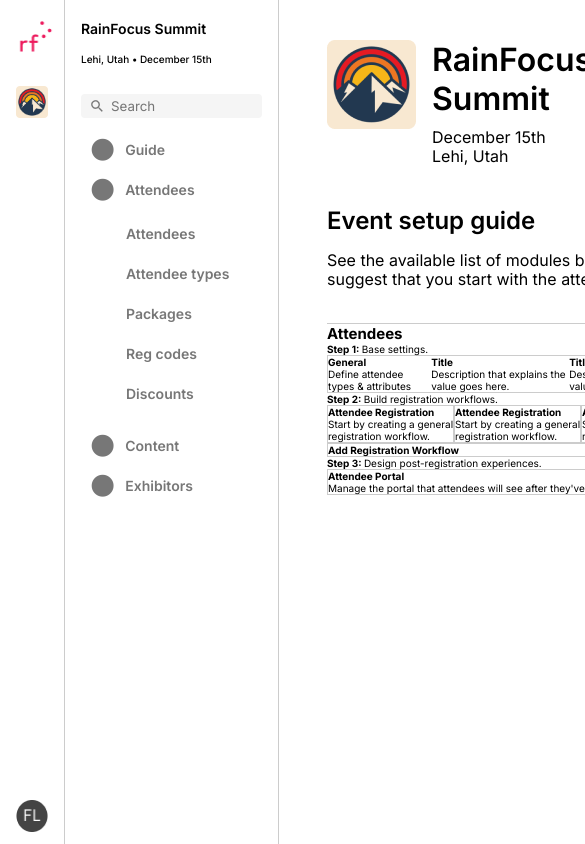
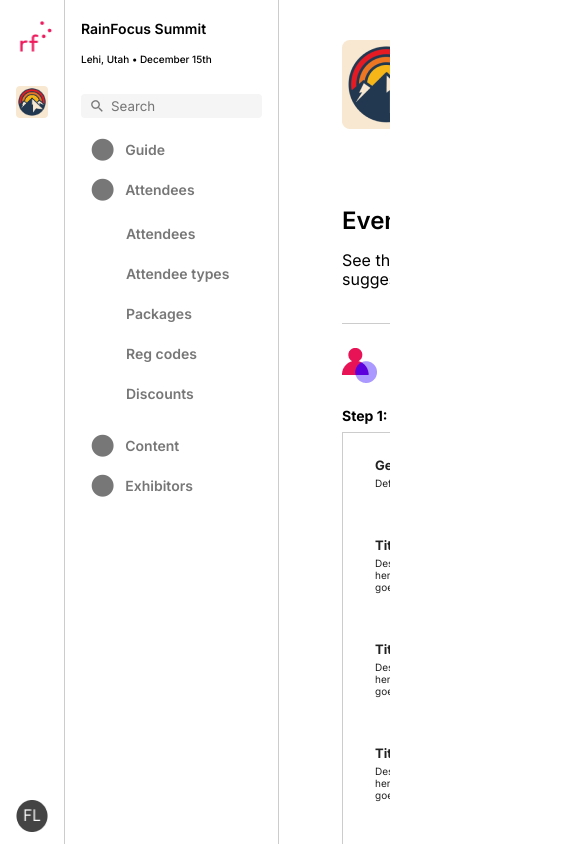
Before and after one commit to sjordan2010/Stefan-Jordan-rf-ui, a React (Vite) app: page /attendees in a window 390 px wide. Shown: the top 844 px of the page, 585 px wide, since content can reach past the window. Built offline with nearby package versions, Linux system fonts and the light colour scheme.

Commit message:
screen size styling good to go, next - mobile responsive and some functionality

```diff
--- a/output.css
+++ b/output.css
@@ -7,7 +7,7 @@
 }
 
 html {
-  height: 100vh;
+  height: 100%;
   width: 100vw;
   font-size: 10px;
   overflow-x: hidden;
@@ -19,12 +19,21 @@
   }
 }
 .app-container {
-  height: 100vh;
+  height: 100%;
   width: 100vw;
+  overflow-y: scroll;
 }
 
 .flex {
   display: flex;
+}
+
+.align-center {
+  align-items: center;
+}
+
+.just-center {
+  justify-content: center;
 }
 
 .flex-column {
@@ -42,6 +51,8 @@
 
 .nav-container {
   height: 100vh;
+  position: fixed;
+  background-color: white;
 }
 
 nav {
@@ -158,6 +169,7 @@
 .main-container {
   padding: 4rem 4.8rem;
   flex-grow: 1;
+  margin-left: 29.4rem;
 }
 
 .title-container {
@@ -213,4 +225,122 @@
   background: #4700a9;
 }
 
+.selection-header {
+  margin: 2.4rem 0 2.4rem 0;
+  gap: 2.4rem;
+  font-style: normal;
+  font-weight: 600;
+  font-size: 2rem;
+  line-height: 2.4rem;
+}
+.selection-header p {
+  vertical-align: middle;
+}
+
+.steps-container {
+  gap: 2.4rem;
+}
+
+.ind-step-container {
+  gap: 0.8rem;
+}
+.ind-step-container header {
+  font-style: normal;
+  font-weight: 700;
+  font-size: 1.4rem;
+  line-height: 1.7rem;
+  color: black;
+}
+.ind-step-container header .light-text {
+  color: #444444;
+  font-weight: 400;
+}
+
+.step1 {
+  padding: 1.6rem 2.4rem;
+  gap: 3.2rem;
+  flex-wrap: wrap;
+}
+
+.setting {
+  display: flex;
+  flex-direction: column;
+  padding: 0.8rem;
+  gap: 0.4rem;
+  width: 22.1rem;
+}
+.setting:hover header {
+  color: #5C00DC;
+  cursor: auto;
+}
+.setting header {
+  font-style: normal;
+  font-weight: 700;
+  font-size: 1.3rem;
+  line-height: 1.6rem;
+  color: #222222;
+}
+.setting p {
+  color: #222222;
+}
+
+.workflow-container {
+  gap: 1.6rem;
+  flex-wrap: wrap;
+}
+
+.workflow {
+  display: flex;
+  flex-direction: column;
+  padding: 2.4rem 3.2rem;
+  gap: 0.4rem;
+  max-width: 34.1rem;
+  min-height: 12.2rem;
+  color: #222222;
+  flex-grow: 1;
+}
+.workflow header {
+  display: flex;
+  gap: 0.8rem;
+  font-style: normal;
+  font-weight: 700;
+  font-size: 1.3rem;
+  line-height: 1.6rem;
+  color: #222222;
+}
+.workflow p {
+  font-style: normal;
+  font-weight: 400;
+  font-size: 1.2rem;
+  line-height: 1.5rem;
+}
+
+.add-workflow {
+  padding: 2.4rem 3.2rem;
+  gap: 0.4rem;
+  width: 34.1rem;
+  min-height: 12.2rem;
+  margin-top: 0.8rem;
+}
+.add-workflow:hover {
+  cursor: pointer;
+}
+
+.portal {
+  padding: 2.4rem 3.2rem;
+  gap: 0.4rem;
+  width: 34.1rem;
+  height: 12.2rem;
+  background: #FFFFFF;
+}
+.portal header {
+  display: flex;
+  gap: 0.8rem;
+  font-style: normal;
+  font-weight: 700;
+  font-size: 1.3rem;
+  line-height: 1.6rem;
+  color: #222222;
+}
+
 /*# sourceMappingURL=output.css.map */
--- a/src/App.scss
+++ b/src/App.scss
@@ -13,7 +13,7 @@
 }
 
 html {
-  height: 100vh;
+  height: 100%;
   width: 100vw;
   font-size: 10px;
   overflow-x: hidden;
@@ -26,12 +26,21 @@
 }
 
 .app-container {
-  height: 100vh;
+  height: 100%;
   width: 100vw;
+  overflow-y: scroll;
 }
 
 .flex {
   display: flex;
+}
+
+.align-center {
+  align-items: center;
+}
+
+.just-center {
+  justify-content: center;
 }
 
 .flex-column {
@@ -49,6 +58,8 @@
 
 .nav-container {
   height: 100vh;
+  position: fixed;
+  background-color: white;
 }
 
 nav {
@@ -185,6 +196,7 @@
 .main-container {
   padding: 4rem 4.8rem;
   flex-grow: 1;
+  margin-left: 29.4rem;
 }
 
 .title-container {
@@ -248,3 +260,135 @@
     }
   }
 }
+
+.selection-header {
+  margin: 2.4rem 0 2.4rem 0;
+  gap: 2.4rem;
+  font-style: normal;
+  font-weight: 600;
+  font-size: 2.0rem;
+  line-height: 2.4rem;
+
+  p {
+    vertical-align: middle;
+  }
+}
+
+.steps-container {
+  gap: 2.4rem;
+}
+
+.ind-step-container {
+  gap: .8rem;
+
+  header {
+    font-style: normal;
+    font-weight: 700;
+    font-size: 1.4rem;
+    line-height: 1.7rem;
+    color: black;
+
+    .light-text {
+      color: $gray;
+      font-weight: 400;
+    }
+  }
+}
+
+.step1 {
+  padding: 1.6rem 2.4rem;
+  gap: 3.2rem;
+  flex-wrap: wrap;
+}
+
+.setting {
+  display: flex;
+  flex-direction: column;
+  padding: .8rem;
+  gap: .4rem;
+  width: 22.1rem;
+
+  &:hover {
+    header {
+      color: $purple;
+      cursor: auto;
+    }
+  }
+
+  header {
+    font-style: normal;
+    font-weight: 700;
+    font-size: 1.3rem;
+    line-height: 1.6rem;
+    color: $darkgray;
+  }
+
+  p {
+    color: $darkgray;
+  }
+}
+
+.workflow-container {
+  gap: 1.6rem;
+  flex-wrap: wrap;
+
+}
+.workflow {
+  display: flex;
+  flex-direction: column;
+  padding: 2.4rem 3.2rem;
+  gap: .4rem;
+  max-width: 34.1rem;
+  min-height: 12.2rem;
+  color: $darkgray;
+  flex-grow: 1;
+
+  header {
+    display: flex;
+    gap: .8rem;
+    font-style: normal;
+    font-weight: 700;
+    font-size: 1.3rem;
+    line-height: 1.6rem;
+    color: $darkgray;
+  }
+
+  p {
+    font-style: normal;
+    font-weight: 400;
+    font-size: 1.2rem;
+    line-height: 1.5rem;
+  }
+}
+
+.add-workflow {
+  padding: 2.4rem 3.2rem;
+  gap: .4rem;
+  width: 34.1rem;
+  min-height: 12.2rem;
+  margin-top: .8rem;
+
+  &:hover {
+    cursor: pointer;
+  }
+}
+
+.portal {
+  padding: 2.4rem 3.2rem;
+  gap: .4rem;
+
+  width: 34.1rem;
+  height: 12.2rem;
+
+  background: #FFFFFF;
+
+  header {
+    display: flex;
+    gap: .8rem;
+    font-style: normal;
+    font-weight: 700;
+    font-size: 1.3rem;
+    line-height: 1.6rem;
+    color: $darkgray;
+  }
+}
--- a/src/Attendees.jsx
+++ b/src/Attendees.jsx
@@ -1,17 +1,25 @@
-import React from 'react'
-import Step1 from './Step1'
-import Step2 from './Step2'
-import Step3 from './Step3'
+import React from 'react';
+import Step1 from './Step1';
+import Step2 from './Step2';
+import Step3 from './Step3';
+import PersonPortal from './assets/PersonPortal.png';
 
 export default function Attendees() {
   return (
-    <>
-        <h2>Attendees</h2>
-        <div>
+    <div>
+
+
+    <header className="selection-header flex align-center">
+        <img src={PersonPortal}></img>
+        <p>Attendee</p>
+    </header>
+    <div>
+        <div className="steps-container flex-column">
             <Step1 />
             <Step2 />
             <Step3 />
         </div>
-    </>
+    </div>
+    </div>
   )
 }
--- a/src/Step1.jsx
+++ b/src/Step1.jsx
@@ -2,20 +2,32 @@
 
 export default function Step1() {
   return (
-    <div>
-        <header><strong>Step 1: </strong>Base settings.</header>
-        <div className="border flex">
-            <div>
-                <strong>General</strong><br></br>
+    <div className="ind-step-container flex-column">
+        <header><strong>Step 1: </strong><span className="light-text">Base settings.</span></header>
+        <div className="step1 border flex">
+            <div className="setting flex-column">
+                <header>General</header>
                 <p>Define attendee types & attributes</p>
             </div>
-            <div>
-                <strong>Title</strong><br></br>
-                <p>Description that explains the value goes here.</p>
+            <div className="setting">
+                <header>Title</header>
+                <p>Description that explains the value goes here. Description that explains the value goes here.</p>
             </div>
-            <div>
-                <strong>Title</strong><br></br>
-                <p>Description that explains the value goes here.</p>
+            <div className="setting">
+                <header>Title</header>
+                <p>Description that explains the value goes here. Description that explains the value goes here.</p>
+            </div>
+            <div className="setting">
+                <header>Title</header>
+                <p>Description that explains the value goes here. Description that explains the value goes here.</p>
+            </div>
+            <div className="setting">
+                <header>Title</header>
+                <p>Description that explains the value goes here. Description that explains the value goes here.</p>
+            </div>
+            <div className="setting">
+                <header>Title</header>
+                <p>Description that explains the value goes here. Description that explains the value goes here.</p>
             </div>
         </div>
     </div>
--- a/src/Step2.jsx
+++ b/src/Step2.jsx
@@ -1,26 +1,37 @@
-import React from 'react'
-import RegWorkflow from './RegWorkflow'
+import React from 'react';
+import RegWorkflow from './RegWorkflow';
+import Arrow from "./assets/Arrow.png";
+import Plus from "./assets/Plus.png";
 
 export default function Step2() {
   return (
-    <div className="flex-column">
-        <header><strong>Step 2: </strong>Build registration workflows.</header>
-        <div className="flex">
-            <div className="border">
-                <strong>Attendee Registration</strong><br></br>
+    <div className="ind-step-container flex-column">
+        <header><strong>Step 2: </strong><span className="light-text">Build registration workflows.</span></header>
+        <div className="workflow-container flex">
+            <div className="workflow border">
+                <header><img src={Arrow}/>Attendee Registration</header>
                 <p>Start by creating a general registration workflow.</p>
             </div>
-            <div className="border">
-                <strong>Attendee Registration</strong><br></br>
+            <div className="workflow border">
+                <header><img src={Arrow}/>Attendee Registration</header>
                 <p>Start by creating a general registration workflow.</p>
             </div>
-            <div className="border">
-                <strong>Attendee Registration</strong><br></br>
+            <div className="workflow border">
+                <header><img src={Arrow}/>Attendee Registration</header>
+                <p>Start by creating a general registration workflow.</p>
+            </div>
+            <div className="workflow border">
+                <header><img src={Arrow}/>Attendee Registration</header>
+                <p>Start by creating a general registration workflow.</p>
+            </div>
+            <div className="workflow border">
+                <header><img src={Arrow}/>Attendee Registration</header>
                 <p>Start by creating a general registration workflow.</p>
             </div>
         </div>
-        <div className="border">
-            <strong>Add Registration Workflow</strong>
+        <div className="add-workflow border flex-column align-center just-center">
+            <img src={Plus}/>
+            <header>Add Registration Workflow</header>
         </div>
     </div>
   )
--- a/src/Step3.jsx
+++ b/src/Step3.jsx
@@ -1,11 +1,12 @@
-import React from 'react'
+import React from 'react';
+import Shape from "./assets/Shape.png";
 
 export default function Step3() {
   return (
-    <div className="flex-column">
-        <header><strong>Step 3: </strong>Design post-registration experiences.</header>
-        <div className="border">
-            <strong>Attendee Portal</strong><br></br>
+    <div className="ind-step-container flex-column">
+        <header>Step 3: <span className="light-text">Design post-registration experiences.</span></header>
+        <div className="workflow border">
+            <header><img src={Shape}/>Attendee Portal</header>
             <p>Manage the portal that attendees will see after they've registered for your event.</p>
         </div>
     </div>
```
Also changed, not shown: 1 other file (tests, documents, lock files or other folders).
